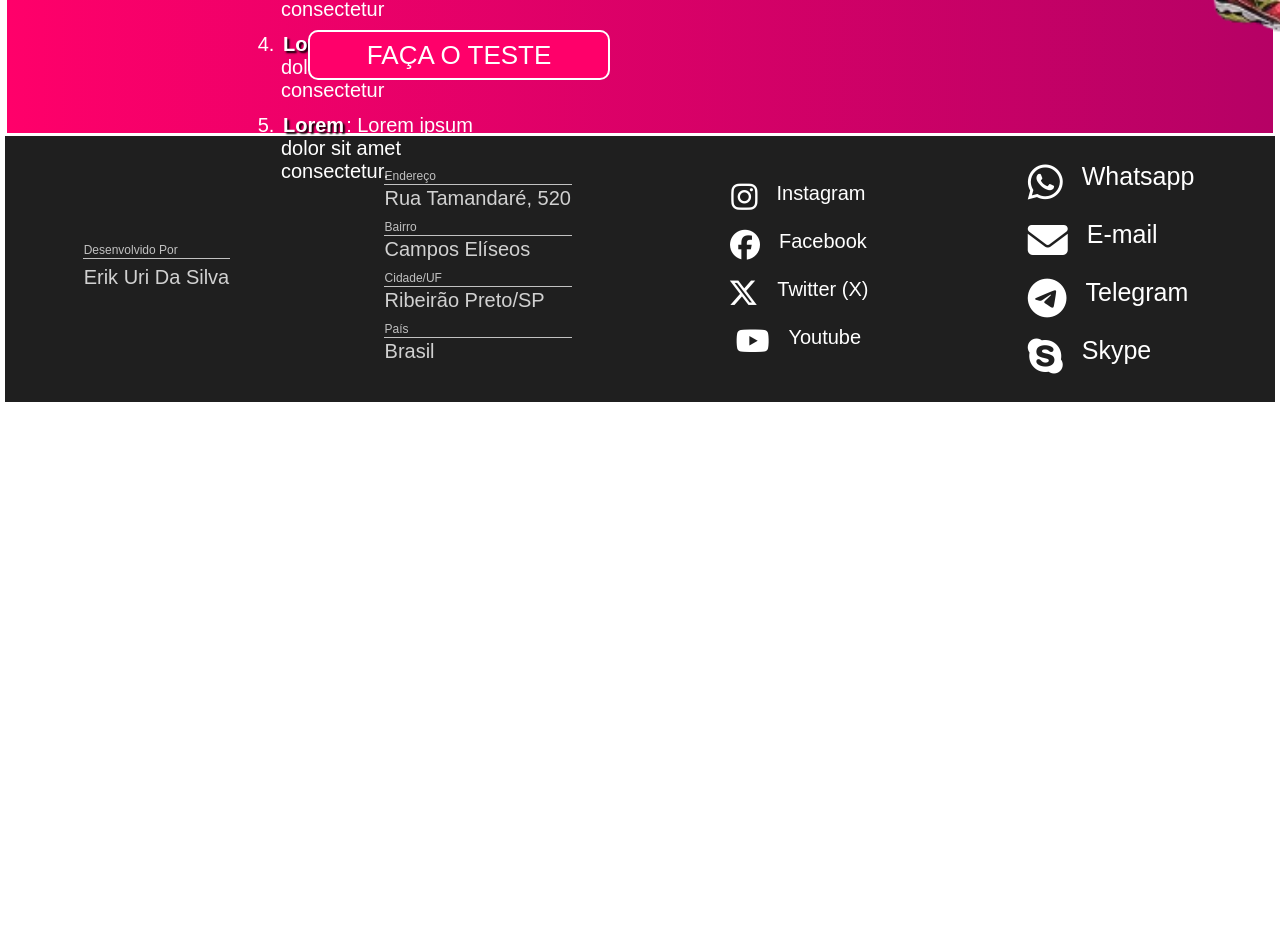
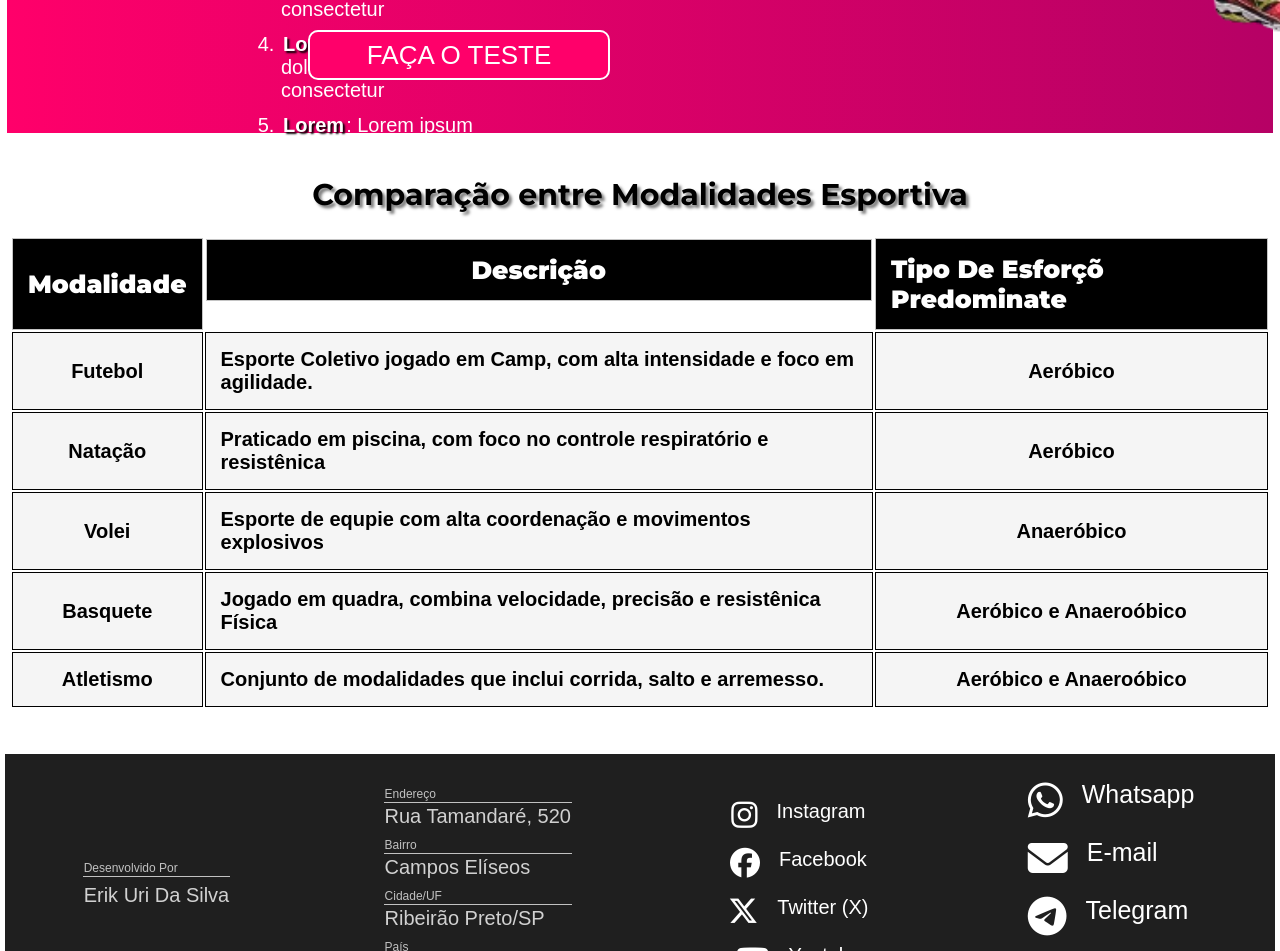
Before and after one commit to Erik-Silva152/Etecsports, a plain HTML site: page index.html in a window 1280 px wide. Shown: the part 6320-7271 px from the top of the page. Before the commit the page ends 6727 px from the top, so only its background shows below. Drawn offline with Linux system fonts and the light colour scheme.

Commit message:
Add files via upload

```diff
--- a/index.html
+++ b/index.html
@@ -420,6 +420,49 @@ Lorem ipsum dolor, sit amet consectetur adipisicing elit. A est beatae mollitia
     </section>
 </section>
 
+<section id="comparacao">
+ <h2>Comparação entre Modalidades Esportiva</h2>
+ <table>
+    <thead>
+        <tr>
+            <th>Modalidade</th>
+            <th class="th">Descrição</th>
+            <th>Tipo De Esforçõ Predominate</th>
+        </tr>
+    </thead>
+
+    <tbody>
+        <tr>
+            <td class="Modalidadenome">Futebol</td>
+            <td class="Descriçãonome">Esporte Coletivo jogado em Camp, com alta intensidade e foco em agilidade.</td>
+            <td class="Esforconome">Aeróbico</td>
+        </tr>
+        <tr>
+            <td class="Modalidadenome">Natação</td>
+            <td class="Descriçãonome">Praticado em piscina, com foco no controle respiratório e resistênica</td>
+            <td class="Esforconome">Aeróbico</td>
+        </tr>
+        <tr>
+            <td class="Modalidadenome">Volei</td>
+            <td class="Descriçãonome">Esporte de equpie com alta coordenação e movimentos explosivos</td>
+            <td class="Esforconome">Anaeróbico</td>
+        </tr>
+        <tr>
+            <td class="Modalidadenome">Basquete</td>
+            <td class="Descriçãonome">Jogado em quadra, combina velocidade, precisão e resistênica Física</td>
+            <td class="Esforconome">Aeróbico e Anaeroóbico</td>
+        </tr>
+        <tr>
+            <td class="Modalidadenome">Atletismo</td>
+            <td class="Descriçãonome">Conjunto de modalidades que inclui corrida, salto e arremesso.</td>
+            <td class="Esforconome">Aeróbico e Anaeroóbico</td>
+        </tr>
+    </tbody>
+ </table>
+</section>
+
+
+
 
 </main>
 
@@ -504,7 +547,11 @@ Lorem ipsum dolor, sit amet consectetur adipisicing elit. A est beatae mollitia
 
 
 </section>
+
+
 </footer>
+
+
 
 
 
--- a/style.css
+++ b/style.css
@@ -152,7 +152,7 @@ justify-content: center;
 .login:hover{
    border: solid 3px  yellow;
    border-radius: 3em;
-   color: yellow;
+   color: hsl(60, 100%, 50%);
    cursor: pointer;
 
 
@@ -526,6 +526,94 @@ margin-right: 100px;
    color: #ff006a;
 }
 
+#comparacao{
+    display:flex;
+    flex-direction: column;
+    align-items: center;
+    justify-content: center;
+    padding-top: 40px ;
+    padding-bottom: 40px;
+}
+
+#comparacao h2{
+    margin-bottom:20px ;
+    font-family: "Montserrat", sans-serif;
+    font-size: 30px;
+    text-shadow:3px 3px 3px #7e7e7e ;
+}
+
+#comparacao th, td{
+    padding: 15px;
+    text-align: left;
+    border: 1px solid black;
+}
+
+.th{
+    display: flex;
+    justify-content: center;
+}
+
+#comparacao th{
+    background-color: black;
+    color: white;
+    font-family: "Montserrat", sans-serif;
+    border: 1px solid #c4c4c4;
+    font-size: 25px;
+    font-weight: 900;
+}
+
+#comparacao tbody tr{
+    background-color: #f5f5f5;
+    font-size: 20px;
+    font-weight: 700;
+    transition: all 0.2s ease;
+}
+
+#comparacao tbody tr:hover{
+    background-color: #000000;
+    color: #ffff00;
+    border: 1px solid #c4c4c4;
+
+}
+
+.Modalidadenome{
+    text-align: center;
+    font-weight: 800;
+}
+
+.Esforconome{
+    text-align: center;
+    font-weight: 800;
+}
+
+.Modalidadenome:hover{
+    color: yellow;
+    transition: 100ms ease-in;
+    border: 3px solid yellow;
+    cursor: pointer;
+    border-radius: 3mm;
+
+
+
+}
+
+.Descriçãonome:hover{
+    color: yellow;
+    transition: 100ms ease-in;
+    border: 3px solid yellow;
+    cursor: pointer;
+    border-radius: 3mm;
+
+
+}
+
+.Esforconome:hover{
+    color: yellow;
+    transition: 100ms ease-in;
+    border: 3px solid yellow;
+    cursor: pointer;
+    border-radius: 3mm;
+}
 
 footer{
     display: flex;
```
